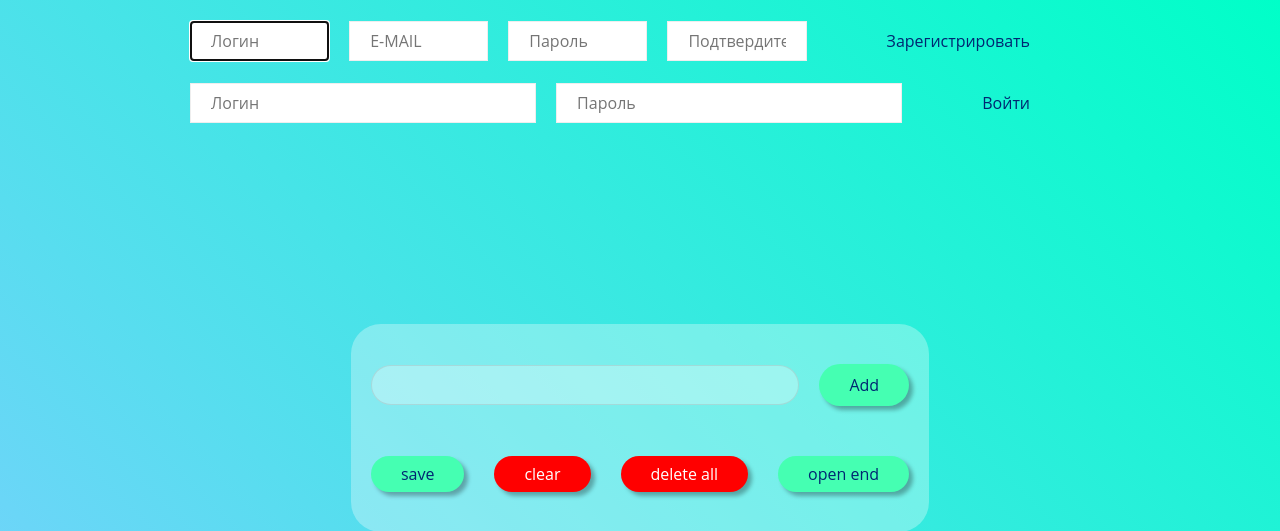
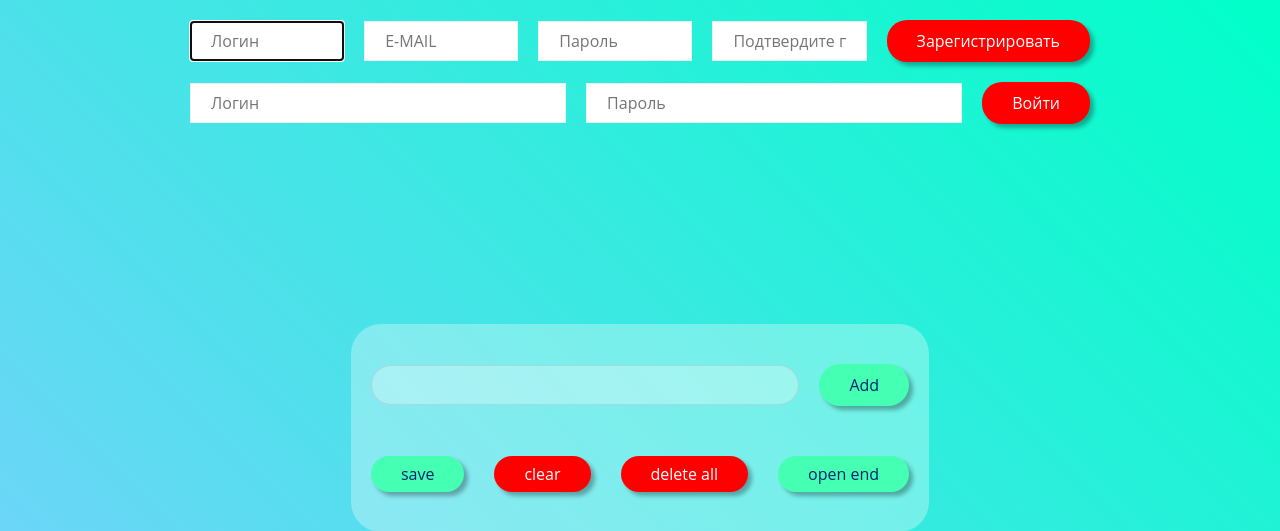
Before and after one commit to Maagikus/to-do, a Django app: page /todo/ in a window 1280 px wide. Shown: the top 531 px of the page. Run offline with Django 4.2, Linux system fonts and the light colour scheme.

Commit message:
added classes

```diff
--- a/todolist_django/templates/base.html
+++ b/todolist_django/templates/base.html
@@ -23,7 +23,7 @@
 				{% if request.user.is_authenticated %}
 				<div class="exit">
 					<div class="exit_container">
-					<a href="{% url 'Logout' %}"><button class="button">Выйти</button></a>
+						<a href="{% url 'Logout' %}"><button class="button button_exit">Выйти</button></a>
 					</div>
 				</div>
 				{% else %}
@@ -34,7 +34,7 @@
 							{{ reg.email }}
 							{{ reg.password1 }}
 							{{ reg.password2 }}
-						<button type="submit" class="button">Зарегистрировать</button>
+							<button type="submit" class="button todo__clear todo__delete">Зарегистрировать</button>
 						</form>
 					</div>
 				</div>
@@ -43,7 +43,7 @@
 						<form action="{% url 'LogUser' %}" class="loginin__form">
 							{{ log.username }}
 							{{ log.password }}
-						<button type="submit" class="button">Войти</button>
+							<button type="submit" class="button todo__clear todo__delete">Войти</button>
 						</form>
 					</div>
 				</div>
```
Lines whose indentation alone changed are shown as unchanged.
